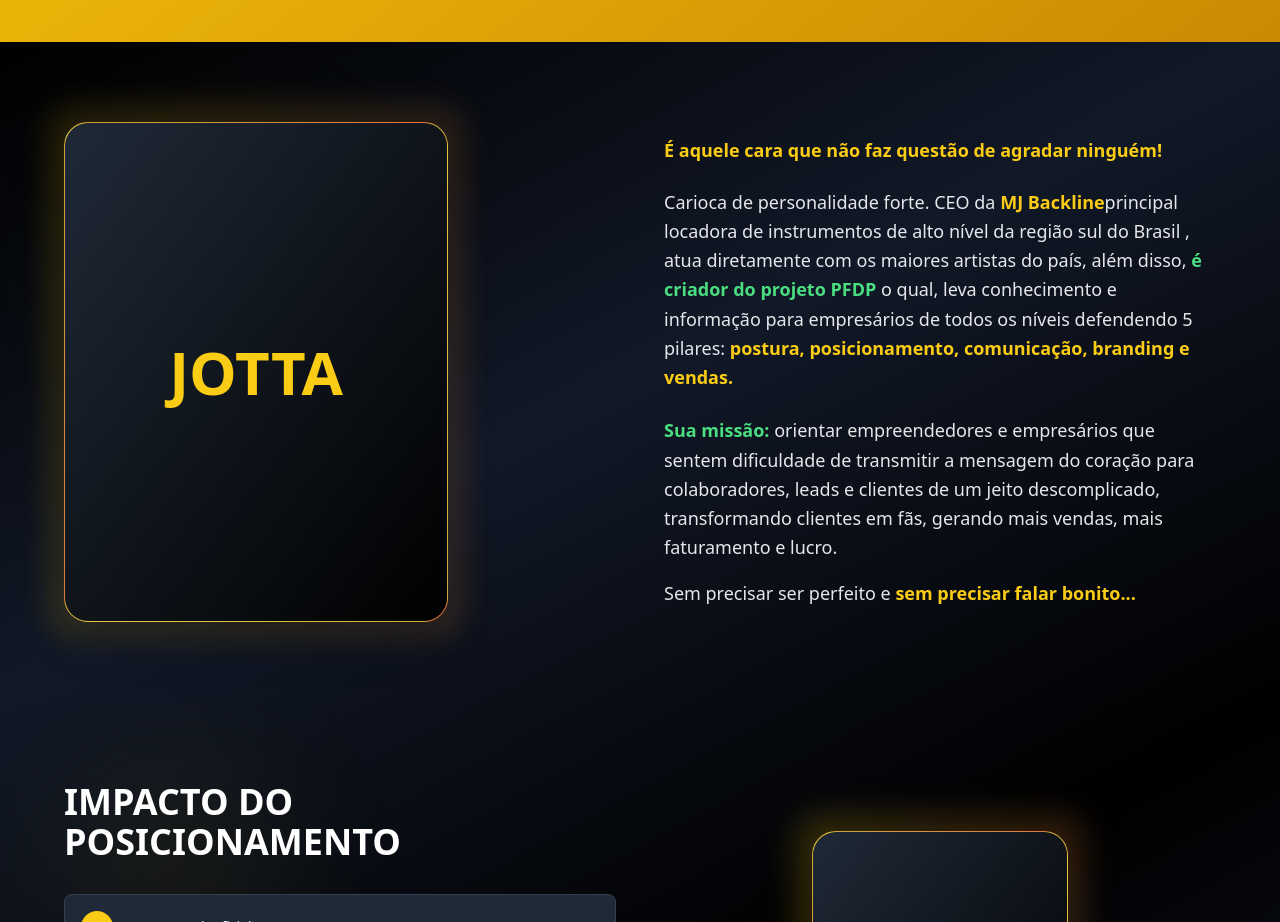
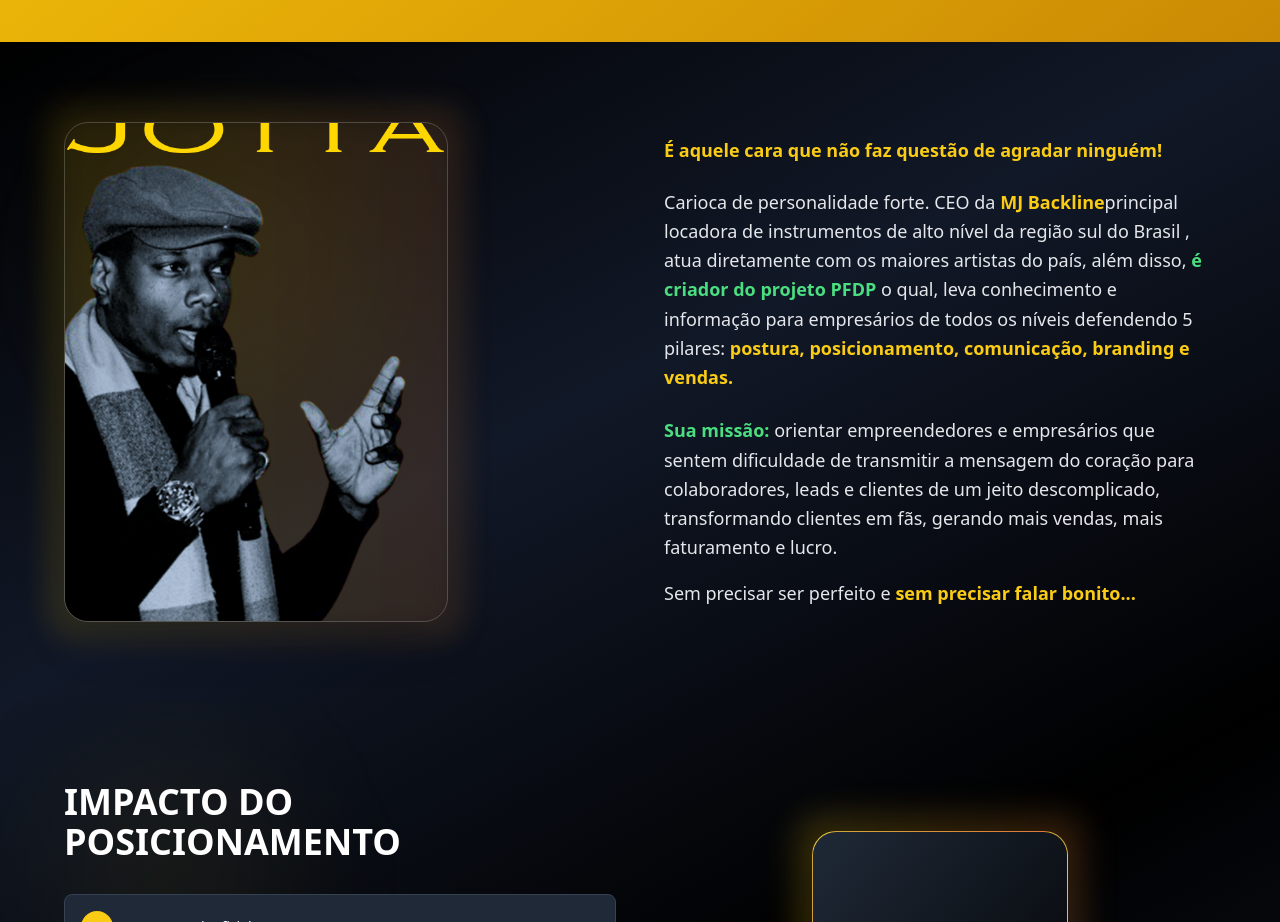
Before and after one commit to edilson-morais/pensando-fora-do-palco, a React (Vite) app: page / in a window 1280 px wide. Shown: the part 2720-3642 px from the top of the page. Built offline with nearby package versions, Linux system fonts and the light colour scheme.

Commit message:
Add image to section
Inserts the provided image into the specified section.

```diff
--- a/src/components/JottaProfile.tsx
+++ b/src/components/JottaProfile.tsx
@@ -14,10 +14,12 @@ const JottaProfile = () => {
             <div className="flex justify-center lg:justify-start">
               <div className="relative group">
                 <div className="absolute -inset-4 bg-gradient-to-r from-yellow-400/20 to-orange-400/20 rounded-3xl blur-lg group-hover:blur-xl transition-all duration-500 opacity-75"></div>
-                <div className="relative w-80 h-96 md:w-96 md:h-[500px] bg-gradient-to-br from-yellow-400/90 via-yellow-500/80 to-orange-600/90 rounded-3xl overflow-hidden shadow-2xl border border-white/20">
-                  <div className="w-full h-full bg-gradient-to-br from-gray-800 to-black flex items-center justify-center">
-                    <span className="text-6xl font-bold text-yellow-400">JOTTA</span>
-                  </div>
+                <div className="relative w-80 h-96 md:w-96 md:h-[500px] rounded-3xl overflow-hidden shadow-2xl border border-white/20">
+                  <img
+                    src="/lovable-uploads/2b6ac948-1f14-415e-a354-a486c58bd8c4.png"
+                    alt="Jotta - CEO da MJ Backline e criador do projeto PFDP"
+                    className="w-full h-full object-cover"
+                  />
                 </div>
               </div>
             </div>
```
Also changed, not shown: public/lovable-uploads/2b6ac948-1f14-415e-a354-a486c58bd8c4.png (added).
